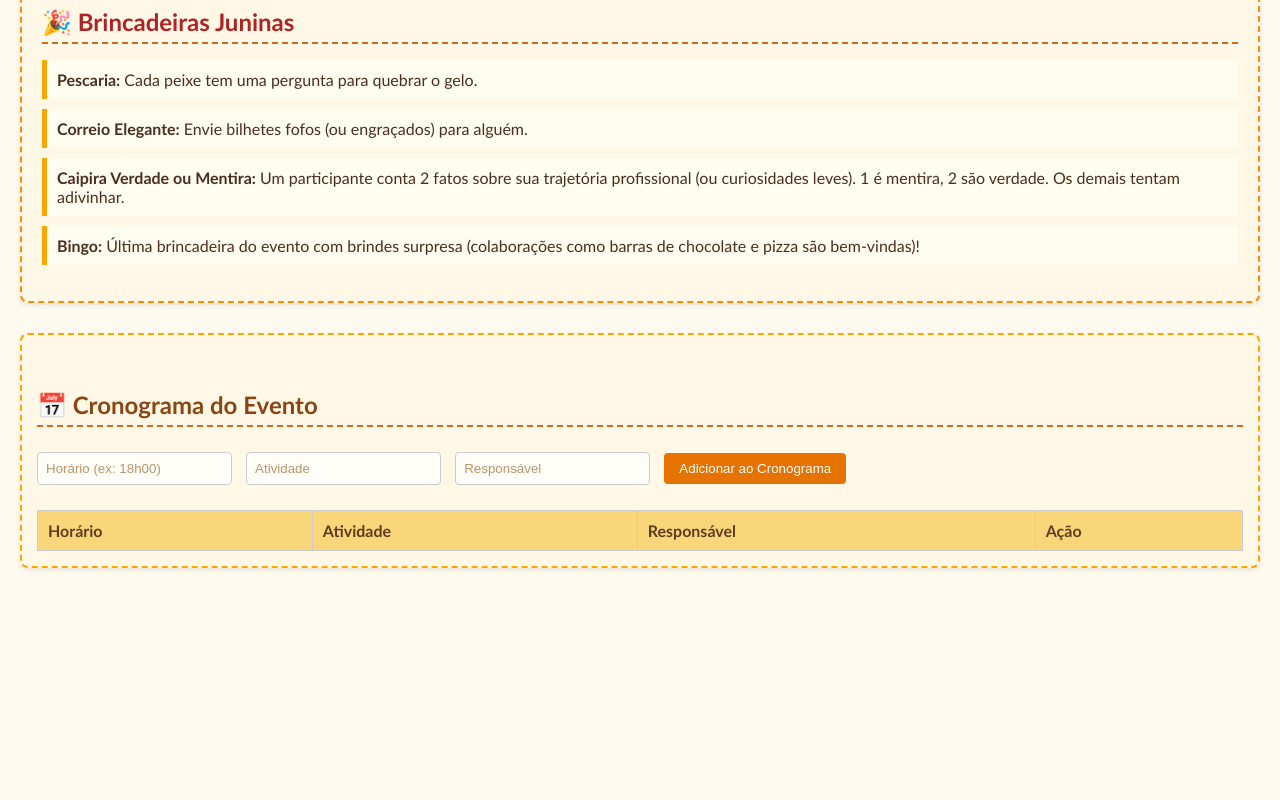
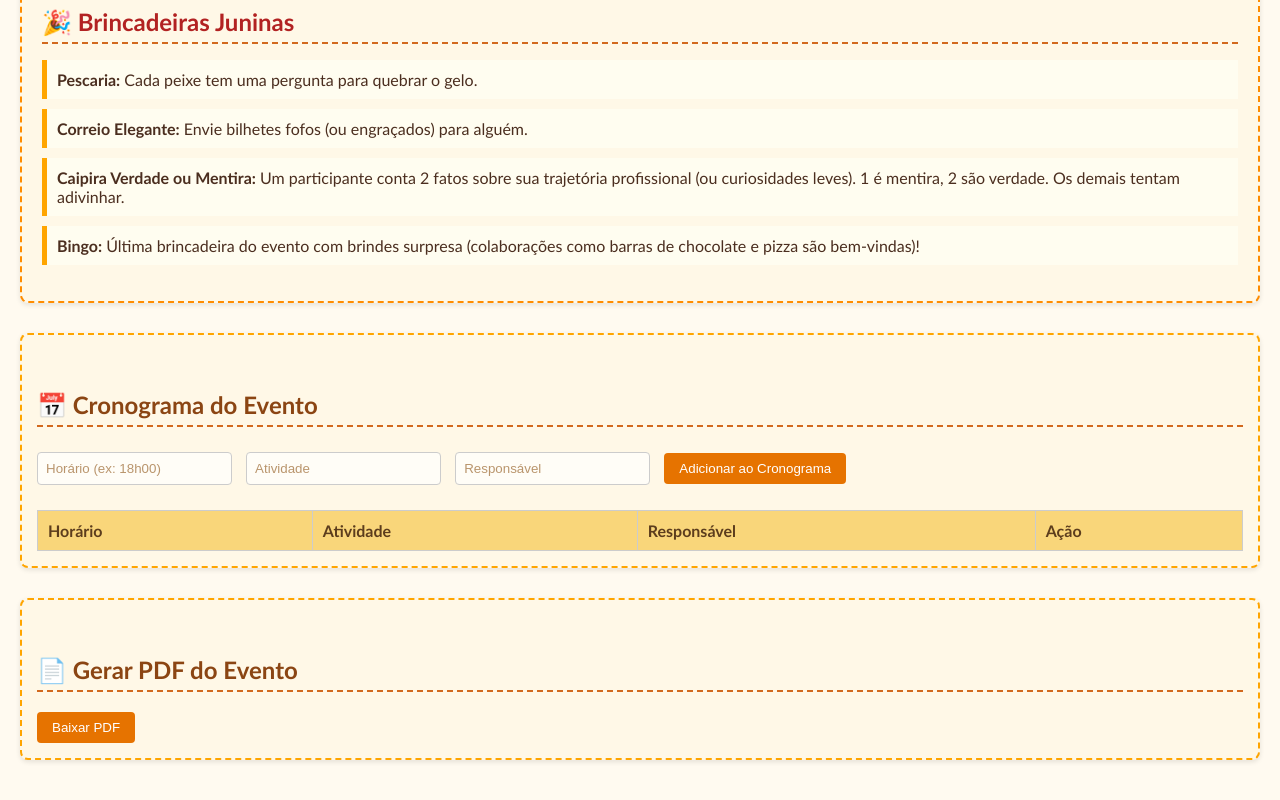
Before and after one commit to BabadookHY/organiza, a plain HTML site: page index.html in a window 1280 px wide. Shown: the part 1195-1995 px from the top of the page. Before the commit the page ends 1813 px from the top, so only its background shows below. Drawn offline with Linux system fonts and the light colour scheme; no server answers.

Commit message:
Update index.html

```diff
--- a/index.html
+++ b/index.html
@@ -113,8 +113,17 @@
   </table>
 </section>
 
+<section>
+  <h2>📄 Gerar PDF do Evento</h2>
+  <button id="gerar-pdf">Baixar PDF</button>
+</section>
+
+
 <script src="https://www.gstatic.com/firebasejs/8.10.1/firebase-app.js"></script>
 <script src="https://www.gstatic.com/firebasejs/8.10.1/firebase-database.js"></script>
 <script src="script.js"></script>
+
+<script src="https://cdnjs.cloudflare.com/ajax/libs/html2pdf.js/0.10.1/html2pdf.bundle.min.js"></script>
+
 </body>
 </html>
```
